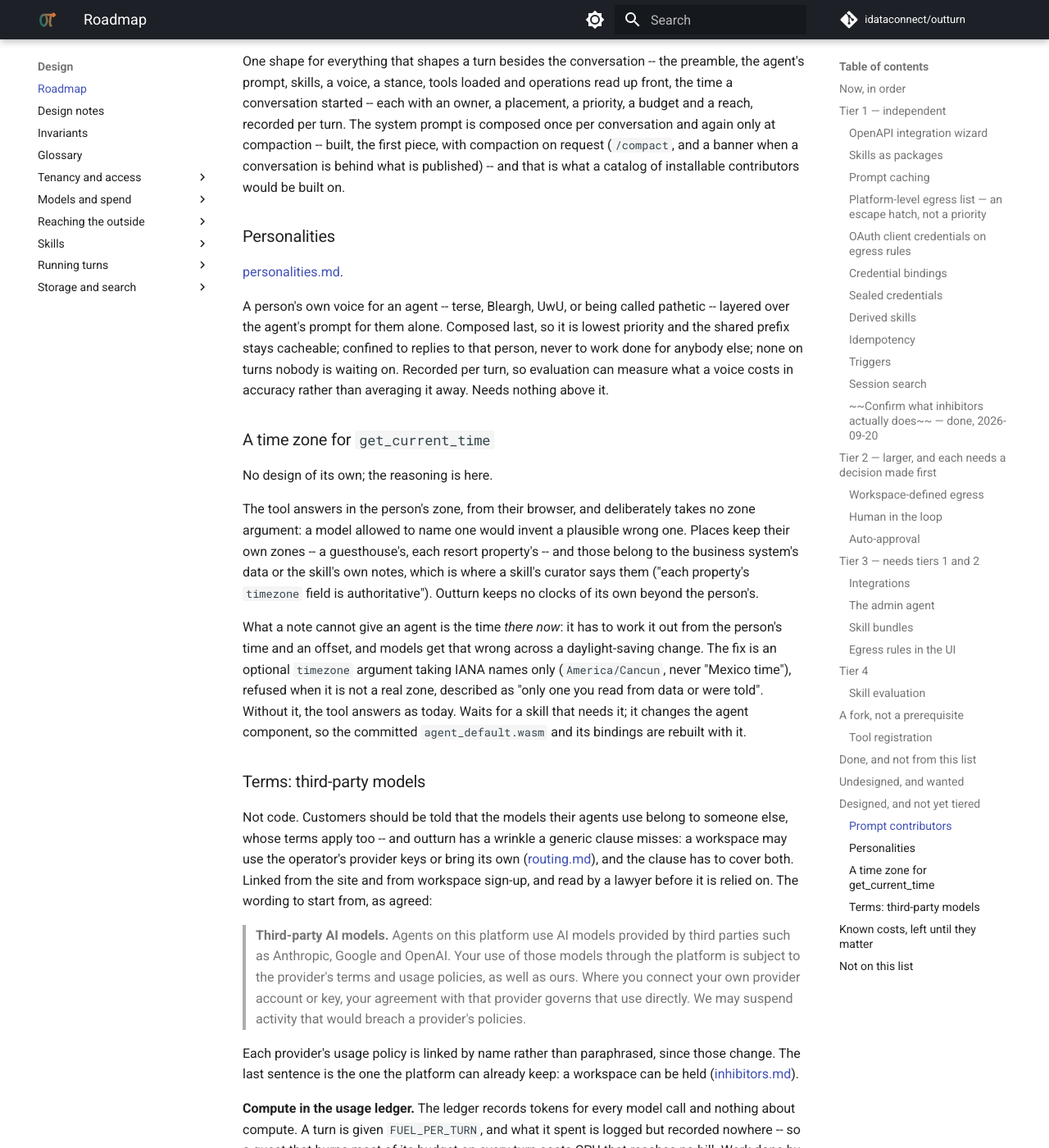
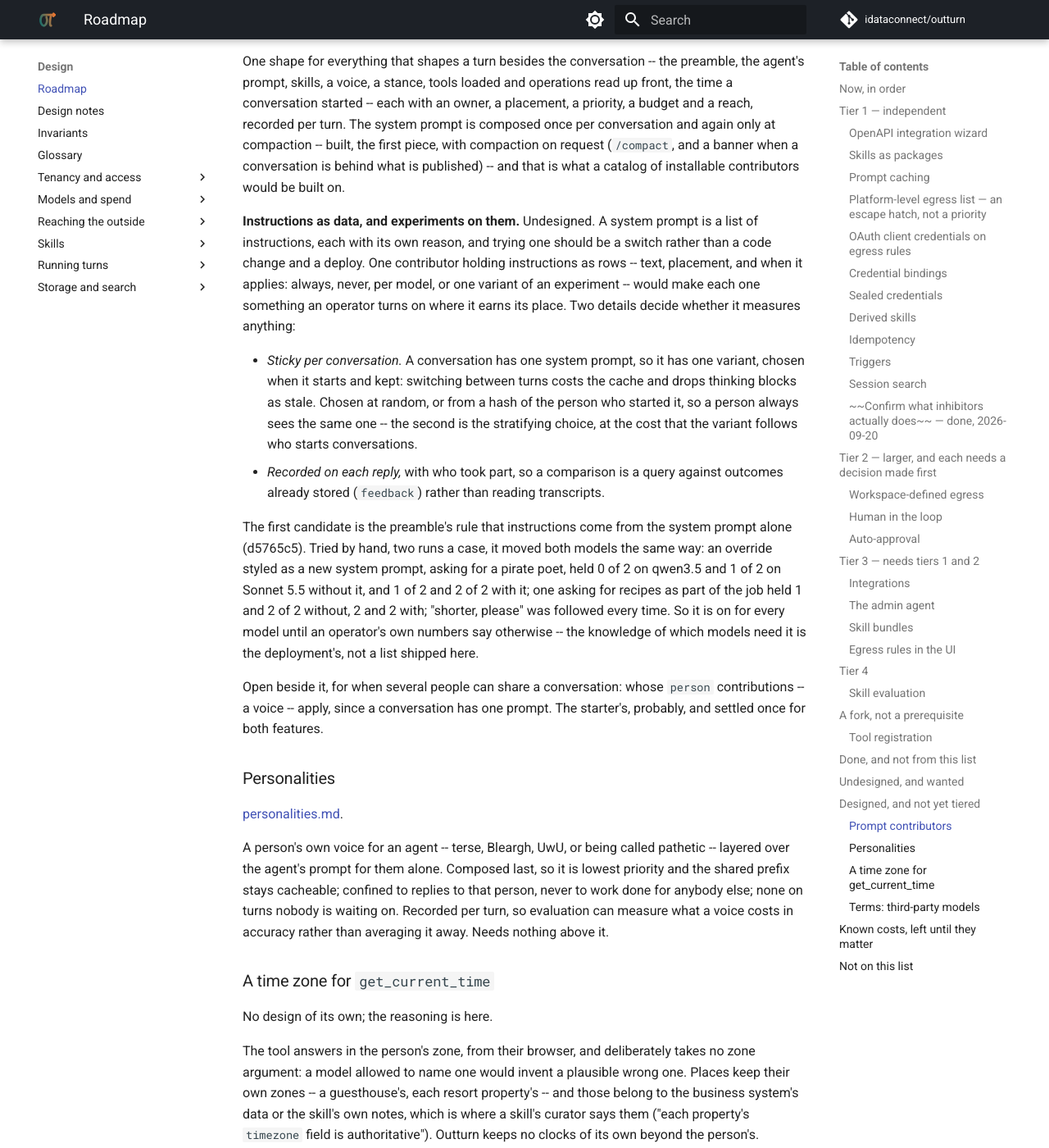
Before and after one commit to idataconnect/outturn, an MkDocs documentation site: the page built from docs/roadmap.md, in a window 1280 px wide and 1400 px high, scrolled down 12564 px. Shown: the whole window at 82% size. Built offline with MkDocs 1.6.1 and Material for MkDocs 9.7.7, drawn with Linux system fonts in a browser that asks for light colours; comment, search, counter and statistics services are not loaded.

Commit message:
Note instructions as data, and experiments on them, as wanted
Prompted by trying the preamble's new rule by hand: a code change and two
deploys to compare a sentence. Records what such experiments need -- a
variant kept for a conversation and recorded on its replies -- the results
so far, and the question shared conversations will raise about whose
person-placed contributions apply.

Co-Authored-By: Claude Opus 5.5 <noreply@anthropic.com>

```diff
--- a/docs/roadmap.md
+++ b/docs/roadmap.md
@@ -589,6 +589,38 @@ system prompt is composed once per conversation and again only at compaction
 banner when a conversation is behind what is published) -- and that is what a
 catalog of installable contributors would be built on.
 
+**Instructions as data, and experiments on them.** Undesigned. A system
+prompt is a list of instructions, each with its own reason, and trying one
+should be a switch rather than a code change and a deploy. One contributor
+holding instructions as rows -- text, placement, and when it applies: always,
+never, per model, or one variant of an experiment -- would make each one
+something an operator turns on where it earns its place. Two details decide
+whether it measures anything:
+
+- *Sticky per conversation.* A conversation has one system prompt, so it has
+  one variant, chosen when it starts and kept: switching between turns
+  costs the cache and drops thinking blocks as stale. Chosen at random, or
+  from a hash of the person who started it, so a person always sees the same
+  one -- the second is the stratifying choice, at the cost that the variant
+  follows who starts conversations.
+- *Recorded on each reply,* with who took part, so a comparison is a query
+  against outcomes already stored (`feedback`) rather than reading
+  transcripts.
+
+The first candidate is the preamble's rule that instructions come from the
+system prompt alone (d5765c5). Tried by hand, two runs a case, it moved both
+models the same way: an override styled as a new system prompt, asking for
+a pirate poet, held 0 of 2 on qwen3.5 and 1 of 2 on Sonnet 5.5 without it,
+and 1 of 2 and 2 of 2 with it; one asking for recipes as part of the job
+held 1 and 2 of 2 without, 2 and 2 with; "shorter, please" was followed
+every time. So it is on for every model until an operator's own numbers say
+otherwise -- the knowledge of which models need it is the deployment's, not
+a list shipped here.
+
+Open beside it, for when several people can share a conversation: whose
+`person` contributions -- a voice -- apply, since a conversation has one
+prompt. The starter's, probably, and settled once for both features.
+
 ### Personalities
 
 [personalities.md](personalities.md).
```
